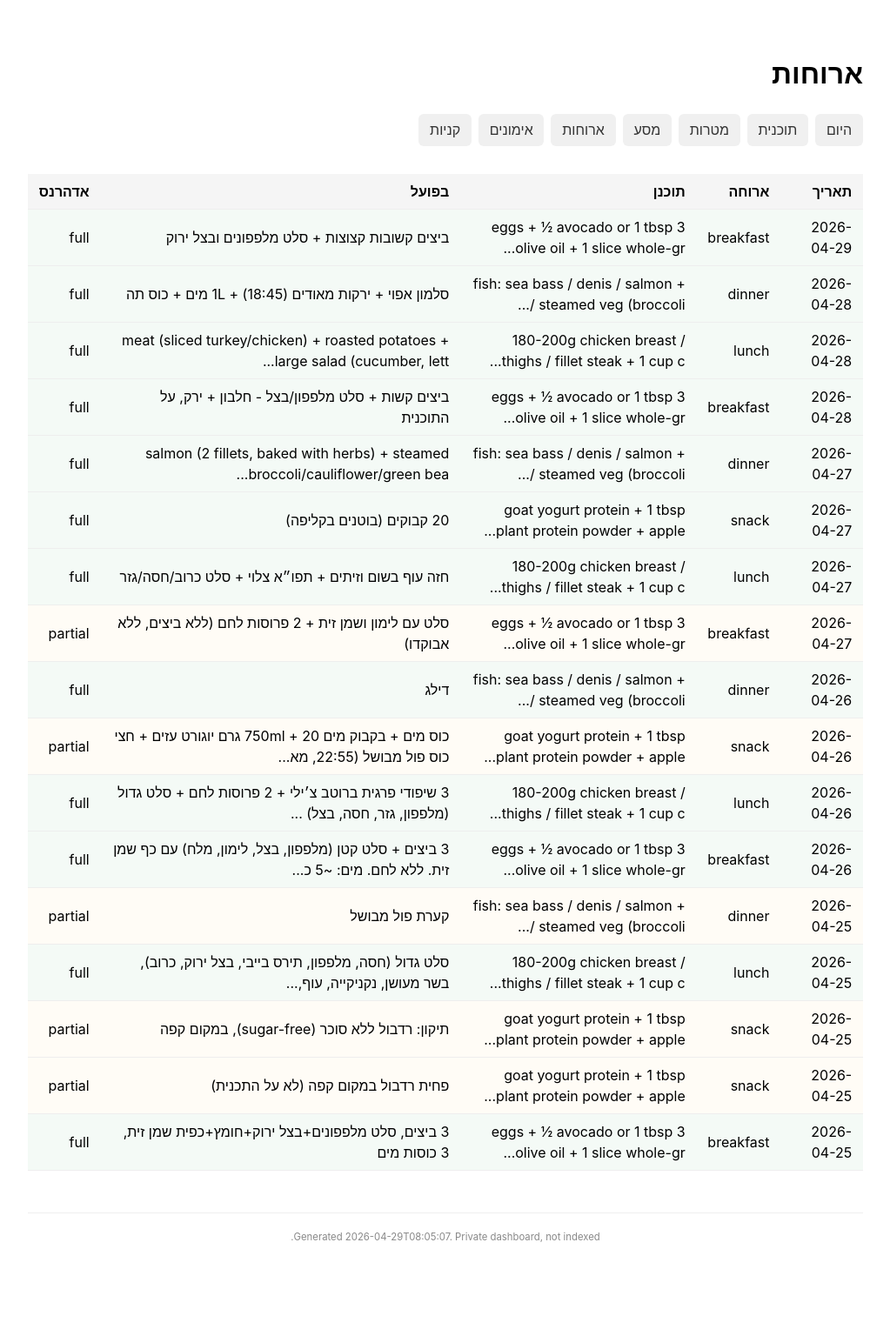
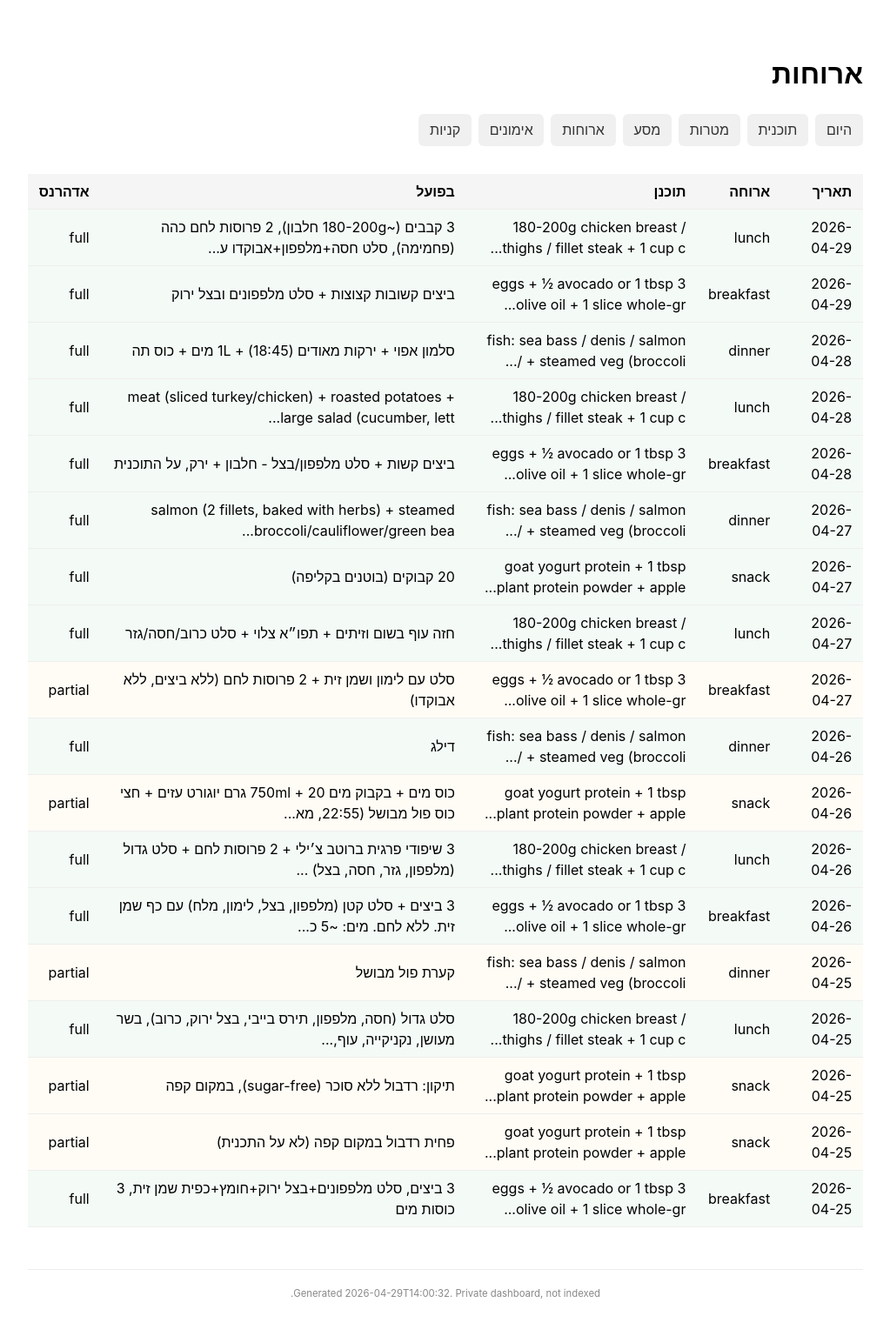
Before and after one commit to alexliv1234/alexbot-public, a Jekyll site: the page built from docs/lifechange/meals.html, in a window 1280 px wide. Shown: the whole page at 87% size, without its empty margins (128-1151 px from the left). Built offline with Jekyll 4.4.1, drawn with Linux system fonts in a browser that asks for light colours; before the commit the page ends 1471 px from its top, so only the background shows below that.

Commit message:
📊 coach site update (2026-04-29_14-00)

```diff
--- a/docs/_data/coach/meals.json
+++ b/docs/_data/coach/meals.json
@@ -153,5 +153,14 @@
     "planned": "3 eggs + ½ avocado or 1 tbsp olive oil + 1 slice whole-grain/sourdough bread + vegetable salad",
     "actual": "ביצים קשובות קצוצות + סלט מלפפונים ובצל ירוק",
     "adherence": "full"
+  },
+  {
+    "date": "2026-04-29",
+    "ts": "2026-04-29T13:03:47+03:00",
+    "type": "meal",
+    "slot": "lunch",
+    "planned": "180-200g chicken breast / thighs / fillet steak + 1 cup cooked rice / potato / sweet potato / 4-6 rice crackers + pickled cauliflower / green beans + large salad + 1 tbsp olive oil",
+    "actual": "3 קבבים (~180-200g חלבון), 2 פרוסות לחם כהה (פחמימה), סלט חסה+מלפפון+אבוקדו עם שמן זית",
+    "adherence": "full"
   }
 ]
--- a/docs/_data/coach/today.json
+++ b/docs/_data/coach/today.json
@@ -1,21 +1,41 @@
 {
   "next_event": "see schedule below",
   "adherence": "in-progress",
-  "as_of": "2026-04-29T08:05:07",
+  "as_of": "2026-04-29T14:00:32",
   "meals": [
     {
       "slot": "breakfast",
       "actual": "ביצים קשובות קצוצות + סלט מלפפונים ובצל ירוק",
       "adherence": "full",
       "time": "07:35"
+    },
+    {
+      "slot": "lunch",
+      "actual": "3 קבבים (~180-200g חלבון), 2 פרוסות לחם כהה (פחמימה), סלט חסה+מלפפון+אבוקדו עם שמן זית",
+      "adherence": "full",
+      "time": "13:03"
     }
   ],
-  "workouts": [],
+  "workouts": [
+    {
+      "kind": "hiit",
+      "actual": "אימון HIIT הושלם",
+      "status": "done",
+      "duration_min": null,
+      "location": null,
+      "time": "08:17"
+    }
+  ],
   "supplements": [
     {
       "name": "morning_hydration",
       "taken": true,
       "time": "06:54"
+    },
+    {
+      "name": "breakfast_vitamins",
+      "taken": true,
+      "time": "08:19"
     }
   ],
   "water_ml": 0,
```
Also changed, not shown: docs/_data/coach/workouts.json (+8 -0 lines).
